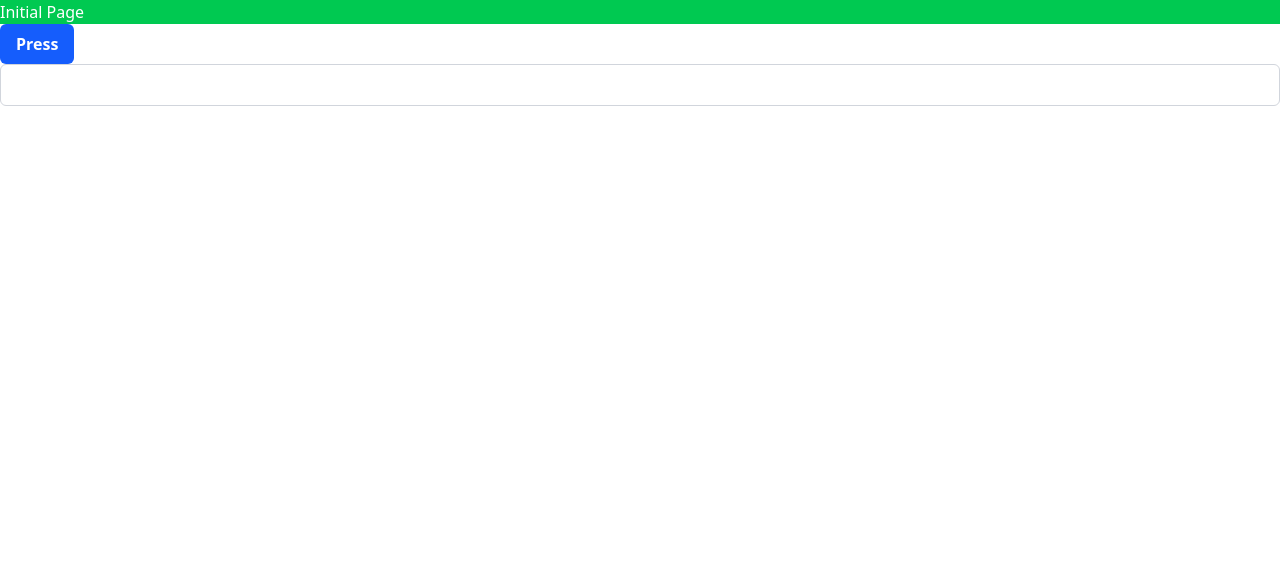
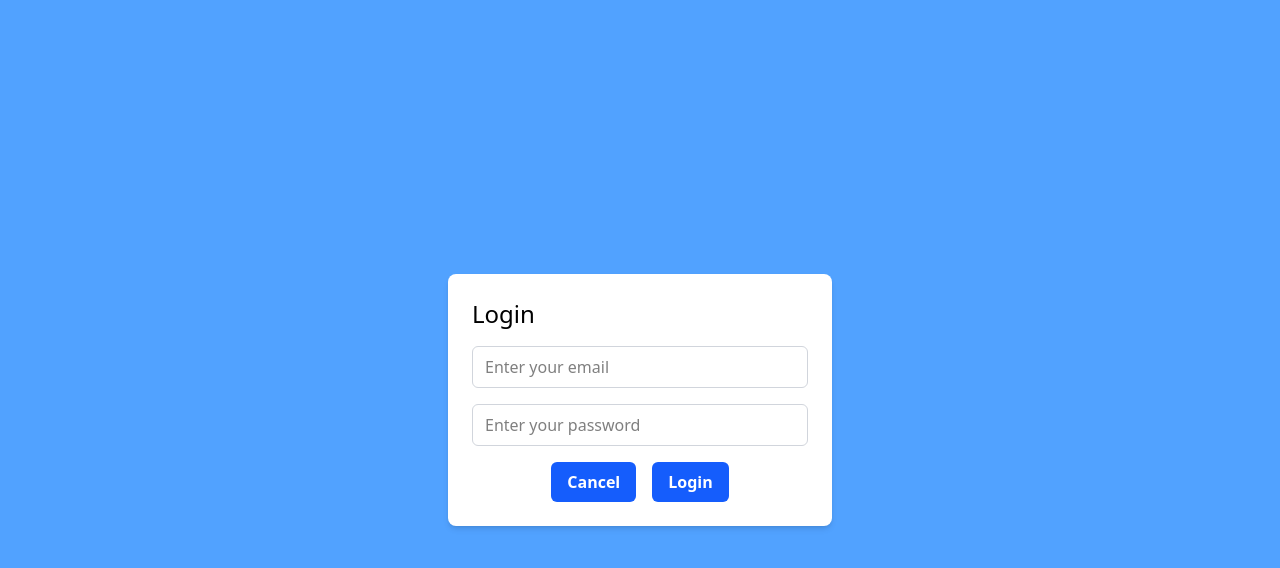
Before and after one commit to VictorSouzaCode/Atomic-Design, a React (Vite) app: page / in a window 1280 px wide. Shown: the top 568 px of the page. Built offline with nearby package versions, Linux system fonts and the light colour scheme.

Commit message:
molecules formAction inputField createad, organisms loginForm created, templates authTemplate created, page authPage created

```diff
--- a/src/App.tsx
+++ b/src/App.tsx
@@ -1,14 +1,8 @@
-import { Button } from "./components/atoms/Button"
-import { Input } from "./components/atoms/Input"
-
+import AuthPage from "./components/pages/AuthPage"
 function App() {
 
   return (
-    <div>
-      <h1 className="bg-green-500 text-white">Initial Page</h1>
-      <Button label="Press" size="small"/>
-      <Input/>
-    </div>
+    <AuthPage/>
   )
 }
 
--- a/src/components/atoms/Input.tsx
+++ b/src/components/atoms/Input.tsx
@@ -1,5 +1,5 @@
 
-type InputProps = React.InputHTMLAttributes<HTMLInputElement> & {
+export type InputProps = React.InputHTMLAttributes<HTMLInputElement> & {
     type?: string,
     value?: string,
     onChange?: (e: React.ChangeEvent<HTMLInputElement>) => void,
--- a/src/components/atoms/Label.tsx
+++ b/src/components/atoms/Label.tsx
@@ -1,5 +1,5 @@
 
-type LabelProps = {
+export type LabelProps = {
     text: string,
     htmlFor?: string,
     className?: string,
--- /dev/null
+++ b/src/components/atoms/index.ts
@@ -0,0 +1,3 @@
+export { Button } from "./Button"
+export { Input } from "./Input"
+export { Label } from "./Label"
--- /dev/null
+++ b/src/components/molecules/FormActions.tsx
@@ -0,0 +1,15 @@
+import { Button } from "../atoms"
+
+
+
+export const FormActions = () => {
+  return (
+    <div className="flex justify-center gap-4 mt-4">
+        <Button label="Cancel"/>
+        <Button label="Login" type="submit"/>
+    </div>
+  )
+}
+
+// Groups multiple Button atoms.
+// Makes button groups reusable (e.g., across different forms).
--- /dev/null
+++ b/src/components/molecules/InputField.tsx
@@ -0,0 +1,29 @@
+import { Input, Label } from "../atoms"
+
+type InputFieldProps = {
+    label: string,
+    value: string,
+    type?: string,
+    placeholder?: string,
+    onChange?: (e: React.ChangeEvent<HTMLInputElement>) => void
+}
+
+export const InputField = ({
+    label,
+    value,
+    type,
+    placeholder,
+    onChange
+
+}:InputFieldProps) => {
+  return (
+    <div className="rounded-md w-full flex flex-col items-center mt-4">
+        {/* <Label text={label}/> */}
+        <Input type={type} value={value} onChange={onChange} placeholder={placeholder}/>
+    </div>
+  )
+}
+
+// Molecules – Atoms Working Together
+// Combines two atoms: Label and Input.
+// Now I can add InputField anywhere with one simple component instead of writing both atoms every time.
--- /dev/null
+++ b/src/components/molecules/index.ts
@@ -0,0 +1,2 @@
+export { InputField } from "./InputField"
+export { FormActions } from "./FormActions"
--- /dev/null
+++ b/src/components/organisms/LoginForm.tsx
@@ -0,0 +1,29 @@
+import { InputField, FormActions } from "../molecules"
+import { useState } from "react"
+
+export const LoginForm = () => {
+
+    const [email, setEmail] = useState("")
+    const [password, setPassword] = useState("");
+
+    const handleSubmit = (e: React.FormEvent) => {
+        e.preventDefault()
+        alert(`Logging in as ${email}`)
+    }
+
+  return (
+    <form onSubmit={handleSubmit} className="bg-white p-6 rounded-lg shadow-md w-full max-w-sm">
+        <h2 className="text-2xl font-medium">Login</h2>
+
+        <InputField label="Email" value={email} onChange={(e) => setEmail(e.target.value)} placeholder="Enter your email"/>
+
+        <InputField label="Password" type="password" value={password} onChange={(e) => setPassword(e.target.value)} placeholder="Enter your password"/>
+
+        <FormActions/>
+    </form>
+  )
+}
+
+// Organisms – Larger, Functional Groups
+// Uses Molecules to build a fully functional Login Form.
+// Still doesn’t define page layout — just the form structure itself.
--- /dev/null
+++ b/src/components/pages/AuthPage.tsx
@@ -0,0 +1,12 @@
+import { AuthTemplate } from "../templates/AuthTemplate"
+import { LoginForm } from "../organisms/LoginForm"
+
+const AuthPage = () => {
+  return (
+    <AuthTemplate>
+        <LoginForm/>
+    </AuthTemplate>
+  )
+}
+
+export default AuthPage
--- /dev/null
+++ b/src/components/templates/AuthTemplate.tsx
@@ -0,0 +1,18 @@
+
+
+type AuthTemplateProps = {
+    children: React.ReactNode,
+}
+
+export const AuthTemplate = ({
+    children
+}:AuthTemplateProps) => {
+  return (
+    <div className="min-h-screen flex items-center justify-center bg-blue-400">
+        {children}
+    </div>
+  )
+}
+
+// Templates define layout, not data.
+// Provides consistent structure for all authentication-related pages (Login, Signup, Forgot Password).
```
